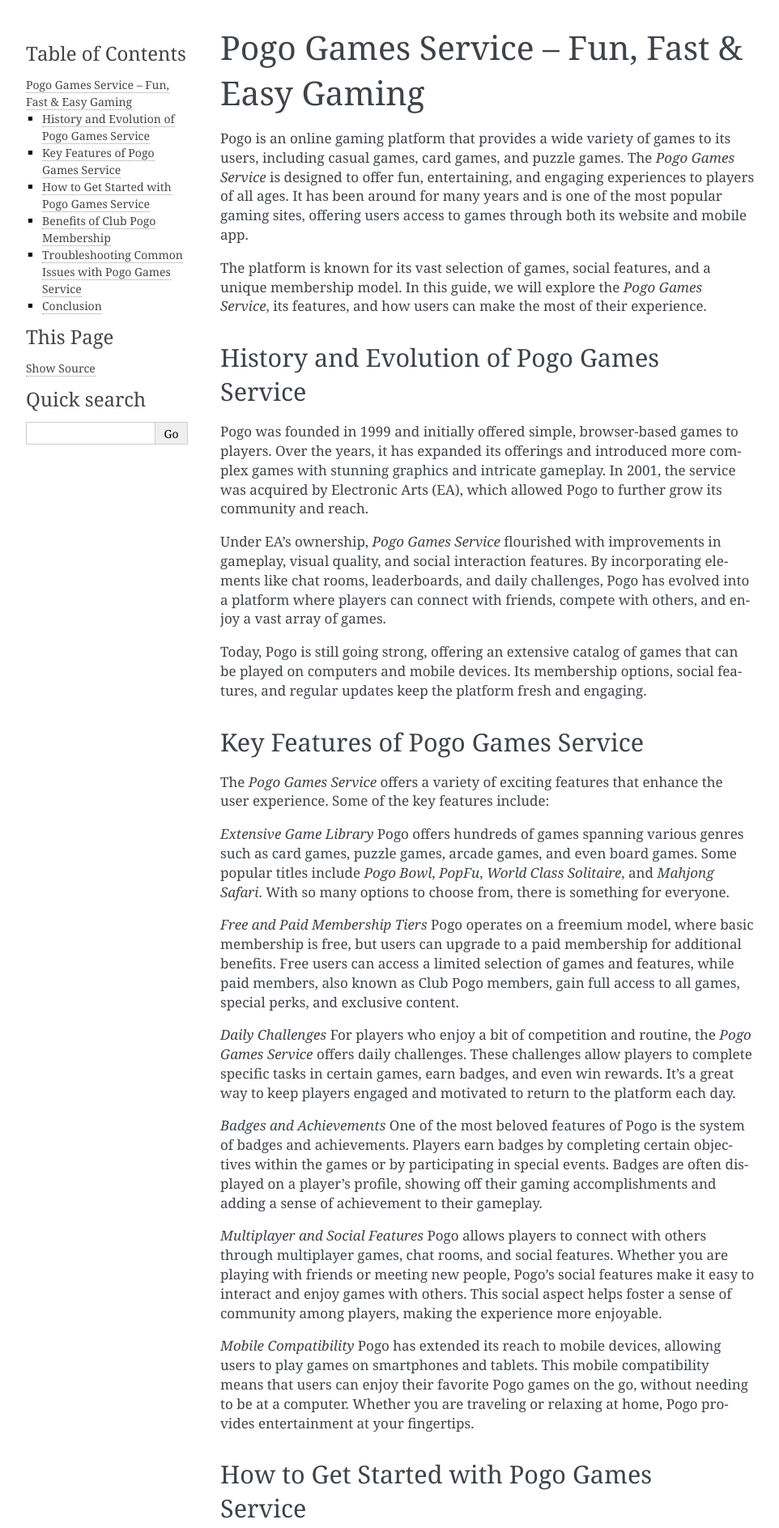
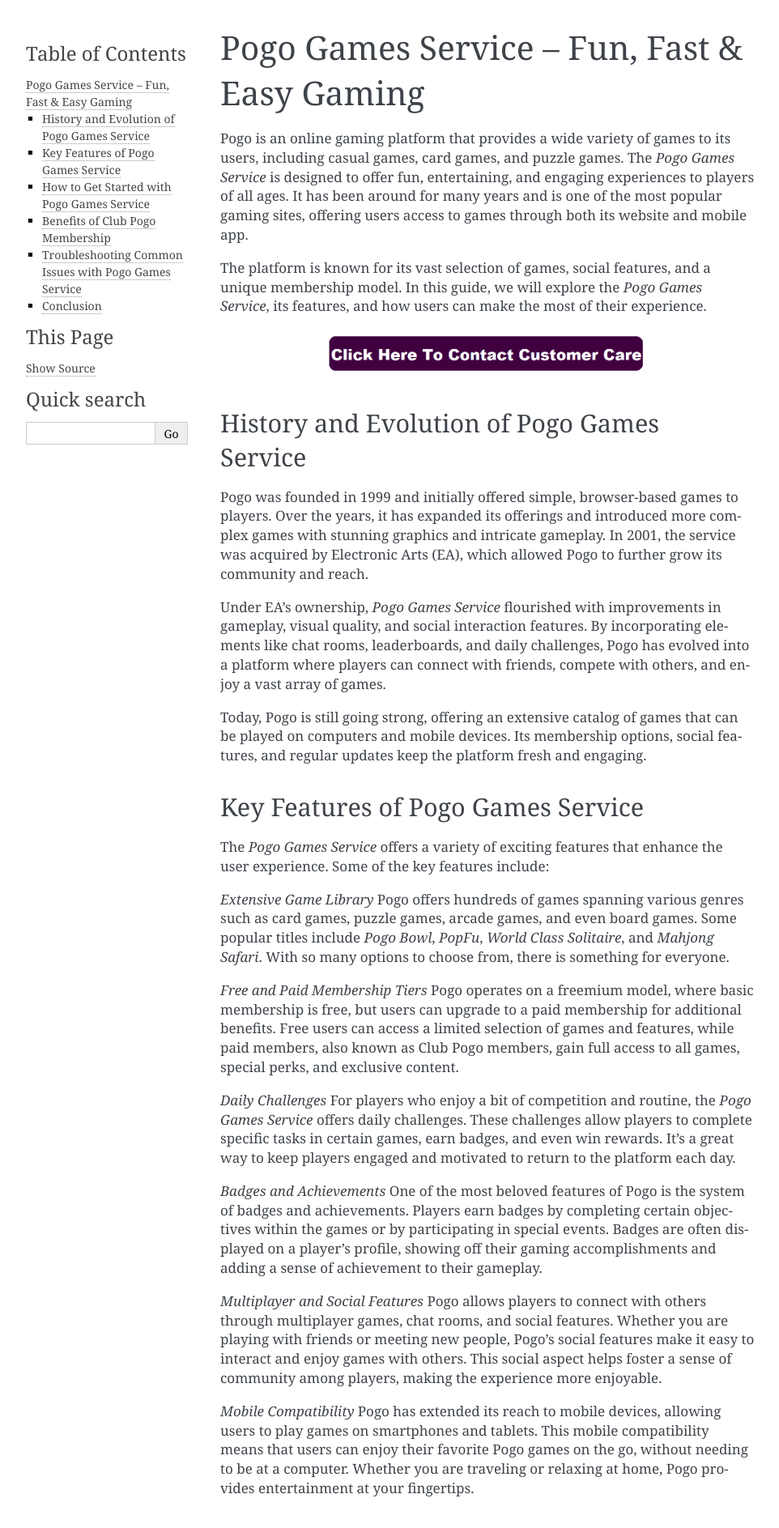
Before and after one commit to amaya1329/-Pogo-Games-Service, a Sphinx documentation site: the page built from docs/index.rst, in a window 1280 px wide. Shown: the top 1887 px of the page at 81% size, without its empty margins (148-1110 px from the left). Built offline with Sphinx 7.4.7, drawn with Linux system fonts in a browser that asks for light colours.

Commit message:
Update index.rst

```diff
--- a/docs/index.rst
+++ b/docs/index.rst
@@ -1,15 +1,12 @@
 Pogo Games Service – Fun, Fast & Easy Gaming
 ============================================
-
-
-
 
 
 Pogo is an online gaming platform that provides a wide variety of games to its users, including casual games, card games, and puzzle games. The *Pogo Games Service* is designed to offer fun, entertaining, and engaging experiences to players of all ages. It has been around for many years and is one of the most popular gaming sites, offering users access to games through both its website and mobile app.
 
 The platform is known for its vast selection of games, social features, and a unique membership model. In this guide, we will explore the *Pogo Games Service*, its features, and how users can make the most of their experience.
 
-.. image::
+.. image:: customer-service.png
    :alt: My Project Logo
    :width: 400px
    :align: center
```
